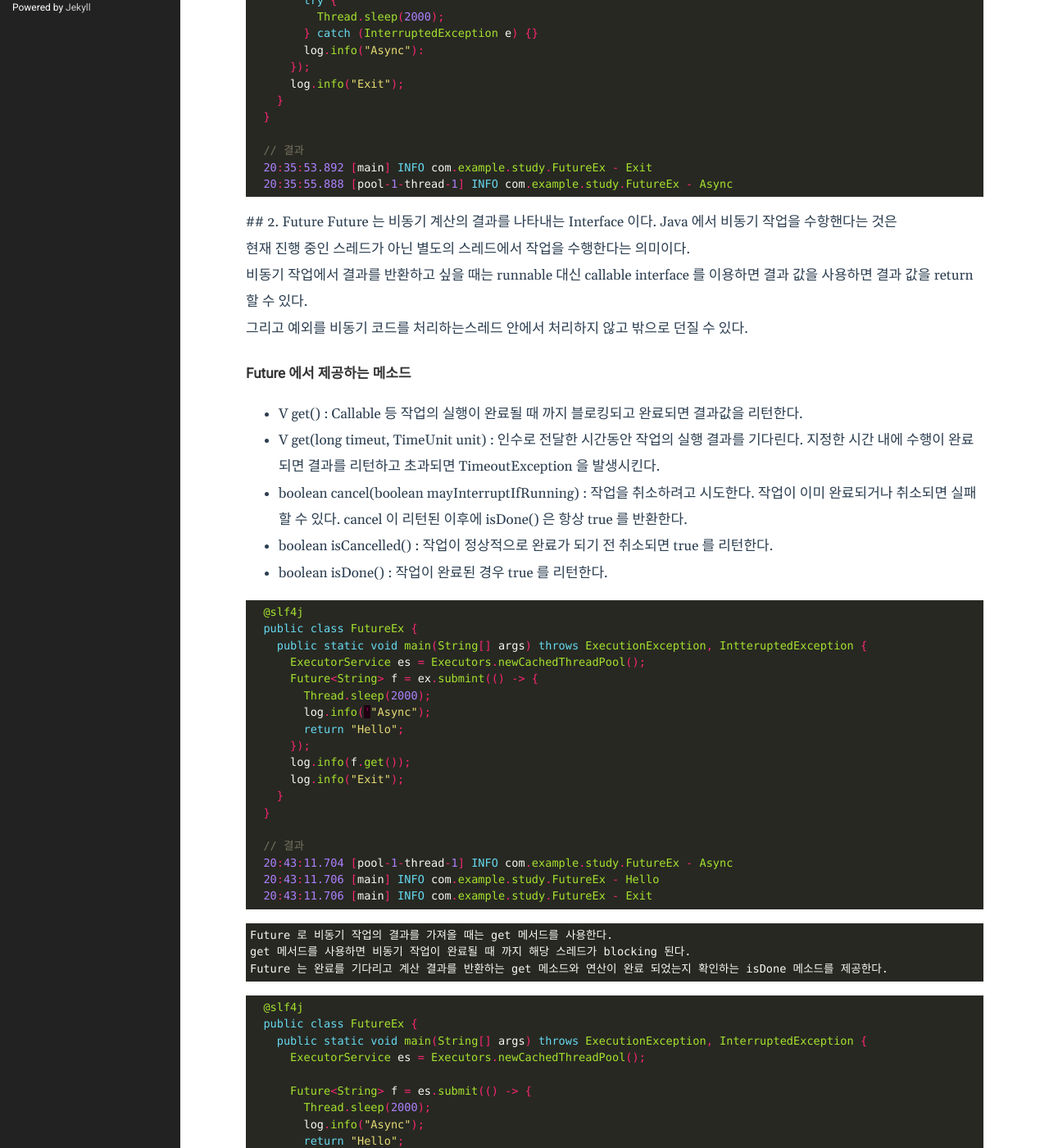
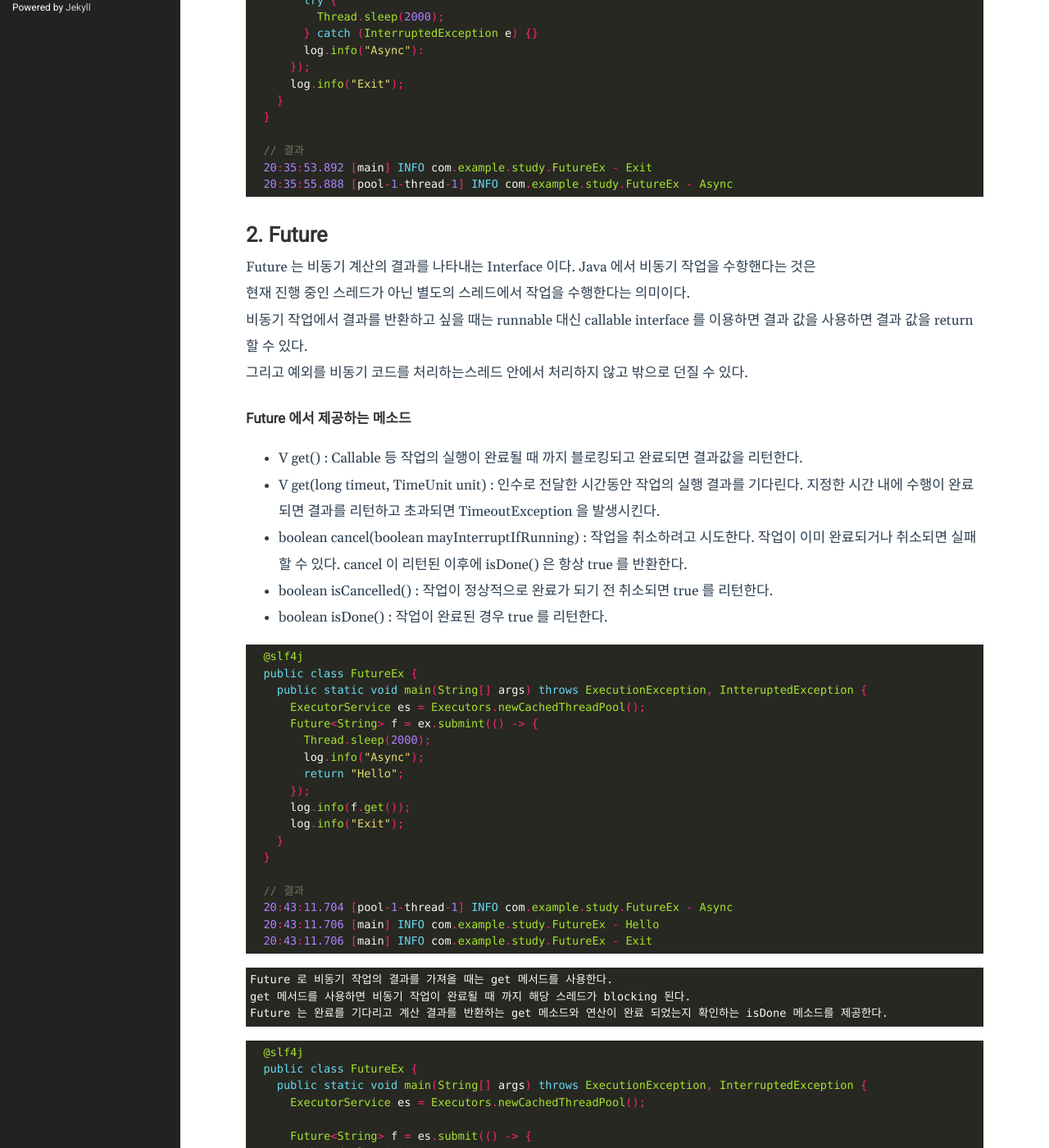
Before and after one commit to 5-SH/5-sh.github.io-deprecated, a Jekyll site: the page built from _posts/2021-04-16-java-asynchronous.md, in a window 1280 px wide and 1400 px high, scrolled down 638 px. Shown: the whole window at 82% size. Built offline with Jekyll 4.4.1, drawn with Linux system fonts in a browser that asks for light colours; some of the changed text lies outside the part shown.

Commit message:
오타 수정

````diff
--- a/_posts/2021-04-16-java-asynchronous.md
+++ b/_posts/2021-04-16-java-asynchronous.md
@@ -36,11 +36,11 @@ ref: Java, Asynchronous, Future
   20:35:55.888 [pool-1-thread-1] INFO com.example.study.FutureEx - Async
   ```
 
-  ## 2. Future
-    Future 는 비동기 계산의 결과를 나타내는 Interface 이다. Java 에서 비동기 작업을 수항핸다는 것은
-    현재 진행 중인 스레드가 아닌 별도의 스레드에서 작업을 수행한다는 의미이다.
-    비동기 작업에서 결과를 반환하고 싶을 때는 runnable 대신 callable interface 를 이용하면 결과 값을 사용하면 결과 값을 return 할 수 있다.
-    그리고 예외를 비동기 코드를 처리하는스레드 안에서 처리하지 않고 밖으로 던질 수 있다.
+## 2. Future
+  Future 는 비동기 계산의 결과를 나타내는 Interface 이다. Java 에서 비동기 작업을 수항핸다는 것은
+  현재 진행 중인 스레드가 아닌 별도의 스레드에서 작업을 수행한다는 의미이다.
+  비동기 작업에서 결과를 반환하고 싶을 때는 runnable 대신 callable interface 를 이용하면 결과 값을 사용하면 결과 값을 return 할 수 있다.
+  그리고 예외를 비동기 코드를 처리하는스레드 안에서 처리하지 않고 밖으로 던질 수 있다.
 
 ####  Future 에서 제공하는 메소드
   - V get() : Callable 등 작업의 실행이 완료될 때 까지 블로킹되고 완료되면 결과값을 리턴한다.
@@ -56,7 +56,7 @@ ref: Java, Asynchronous, Future
       ExecutorService es = Executors.newCachedThreadPool();
       Future<String> f = ex.submint(() -> {
         Thread.sleep(2000);
-        log.info('"Async");
+        log.info("Async");
         return "Hello";
       });
       log.info(f.get());
@@ -101,10 +101,9 @@ ref: Java, Asynchronous, Future
   00:26:02.509 [main] INFO com.example.study.FutureEx - Hello
   ```
 
-  ## 3. FutureTask
-
-   FutureTask 는 비동기 작업을 생성한다. 비동기 작업 생성과 실행을 동시에 한 위의 코드와 다르게
-   비동기 작업의 생성과 실행을 분리해 진행할 수 있다.
+## 3. FutureTask
+  FutureTask 는 비동기 작업을 생성한다. 비동기 작업 생성과 실행을 동시에 한 위의 코드와 다르게
+  비동기 작업의 생성과 실행을 분리해 진행할 수 있다.
 
 ```java
 @slf4j
````
